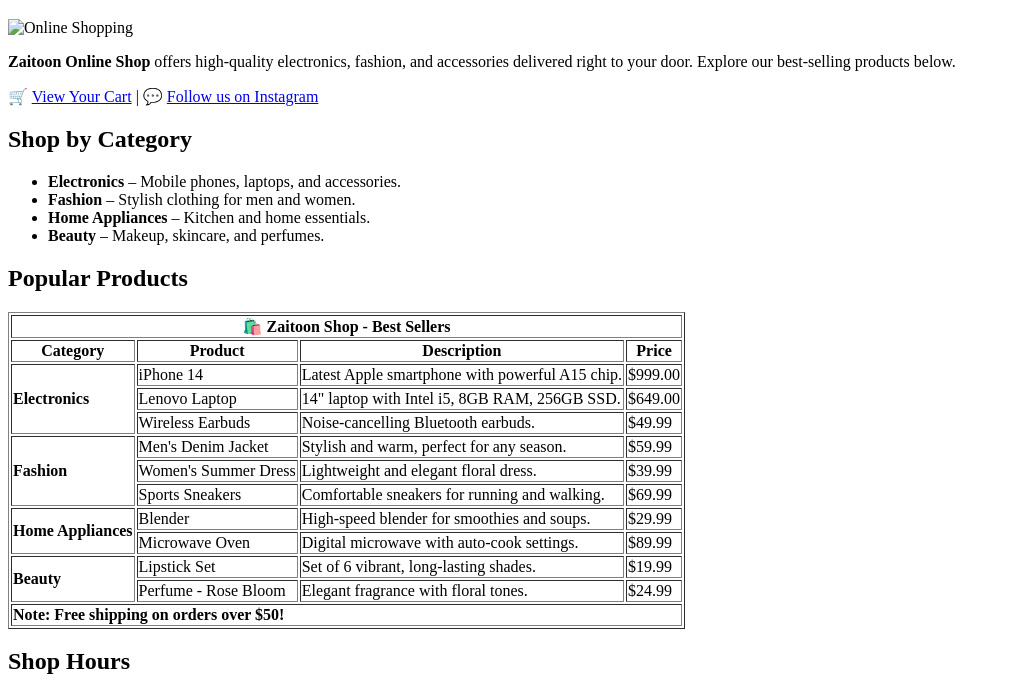
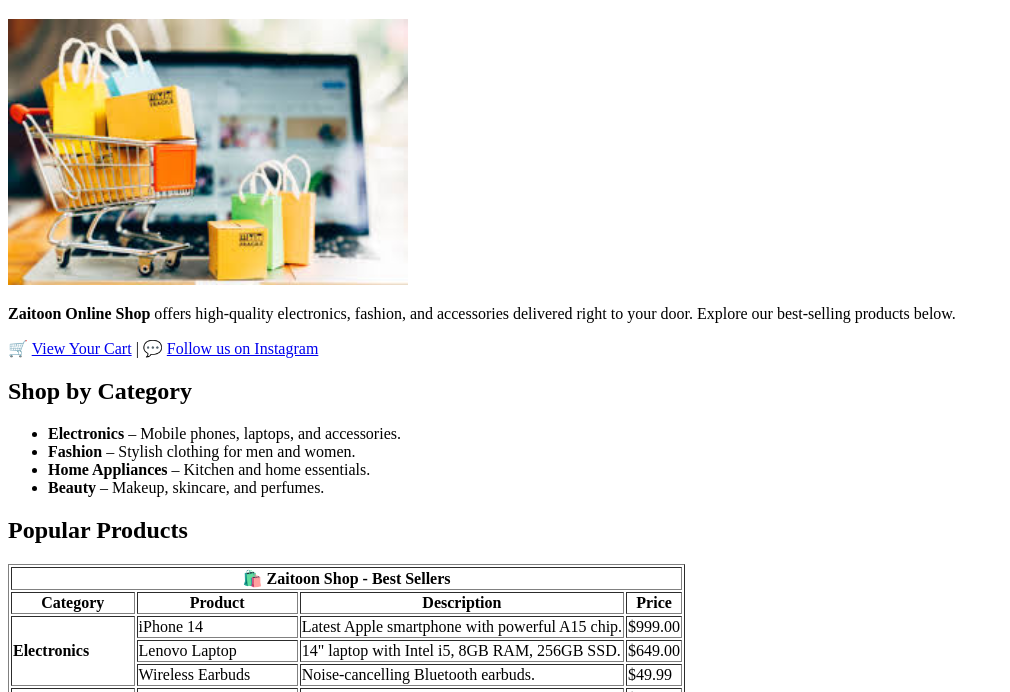
Before and after one commit to WebClass472/onlineshop, a plain HTML site: page index.html in a window 1280 px wide. Shown: the part 61-753 px from the top of the page, without its empty margins (0-1010 px from the left). Drawn offline with Linux system fonts and the light colour scheme.

Commit message:
Add files via upload

```diff
--- a/index.html
+++ b/index.html
@@ -9,7 +9,7 @@
     <h1>Welcome to Zaitoon Online Shop</h1>
 
     <!-- Shop Image -->
-    <img src="./img/images.jpeg" alt="Online Shopping" width="400">
+    <img src="images.jpeg" alt="Online Shopping" width="400">
 
     <!-- Introduction -->
     <p><b>Zaitoon Online Shop</b> offers high-quality electronics, fashion, and accessories delivered right to your door. Explore our best-selling products below.</p>
```
Also changed, not shown: images.jpeg (added).
